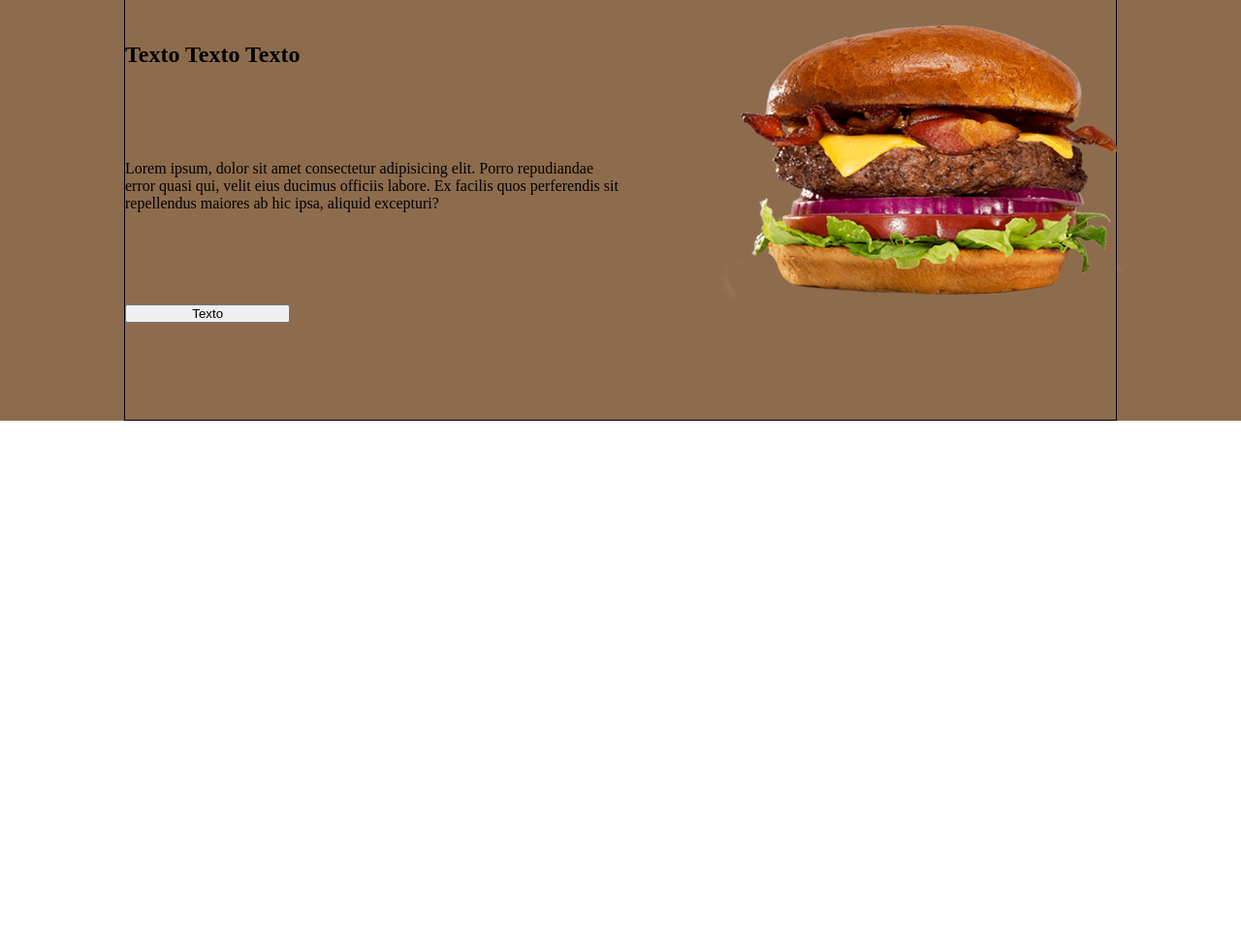
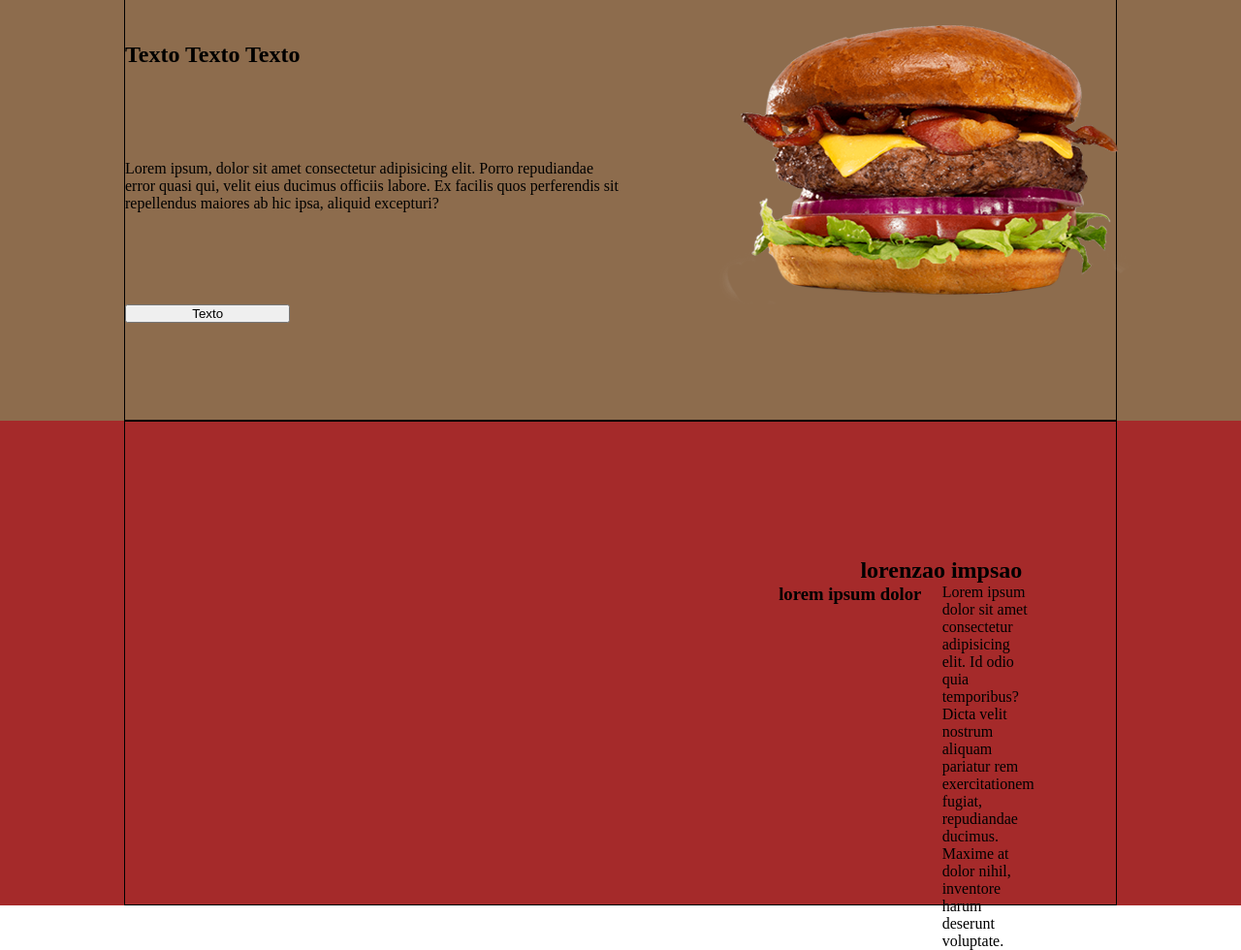
Before and after one commit to pacheco-rfl/burger, a plain HTML site: page index.html in a window 1280 px wide. Shown: the part 148-1128 px from the top of the page at 97% size. Before the commit the page ends 800 px from the top, so only its background shows below. Drawn offline with Linux system fonts and the light colour scheme.

Commit message:
criando a seção 2

```diff
--- a/index.html
+++ b/index.html
@@ -34,6 +34,17 @@
                 <img src="./IMG/burguer1.png" alt="" id="psImgHeader" class="formImgHeader">
             </div>
         </section>
+
+
+        <section class="FundoSecao2">
+            <div class="containerSecao2">
+                <h2 id="psTituloSecao2" class="formTituloSecao2">lorenzao impsao</h2>
+                <h3>lorem ipsum dolor</h3>
+                <p id="psTextoSecao2" class="formTextoSecao2">Lorem ipsum dolor sit amet consectetur adipisicing elit. Id odio quia temporibus? Dicta velit nostrum aliquam pariatur rem exercitationem fugiat, repudiandae ducimus. Maxime at dolor nihil, inventore harum deserunt voluptate.</p>
+
+                <!-- <img src="./IMG/burguer1.png" alt="imagem do hamburguer em camadas" id="psImgSecao2" class="fmImgSecao2"> -->
+            </div>
+        </section>
     </main>
 </body>
 </html>
--- a/layout.css
+++ b/layout.css
@@ -6,7 +6,7 @@
 
 header{
     width: 100%;
-    background-color: #302a24;
+    background-color: #8d6c4d;
 }
 .containerMenu{
     width: 80vw; /*80% da tela */
@@ -58,6 +58,42 @@ header{
     grid-row: 2 / 4;
 }
 
+/* SEÇÃO 2 ___________________________________________________ */
+.FundoSecao2{
+    width: 100%;
+    background: brown;
+}
+
+.containerSecao2{
+        width: 80vw;
+        height: 500px;
+        margin: auto;
+        border: 1px solid black;
+        display: grid;
+        grid-template-columns: repeat(12, 1fr);
+        grid-template-rows: repeat(4, 3fr);
+    }
+
+#psTituloSecao2{
+        margin-top: 140px;
+        grid-column: 10 / 13;
+        grid-row: 2 / 4fr;
+    }
+
+h3{
+        grid-column: 9 / 11;
+        grid-row: 2 / 4fr;
+    }
+
+#pstextoSecao2{
+    grid-column: 9 / 11;
+    grid-row: 3 / 4fr;
+}
+
+
+
+
+
 /* criando o mobile */
 @media screen and (max-width: 767px){
     .containerHeader{
```
